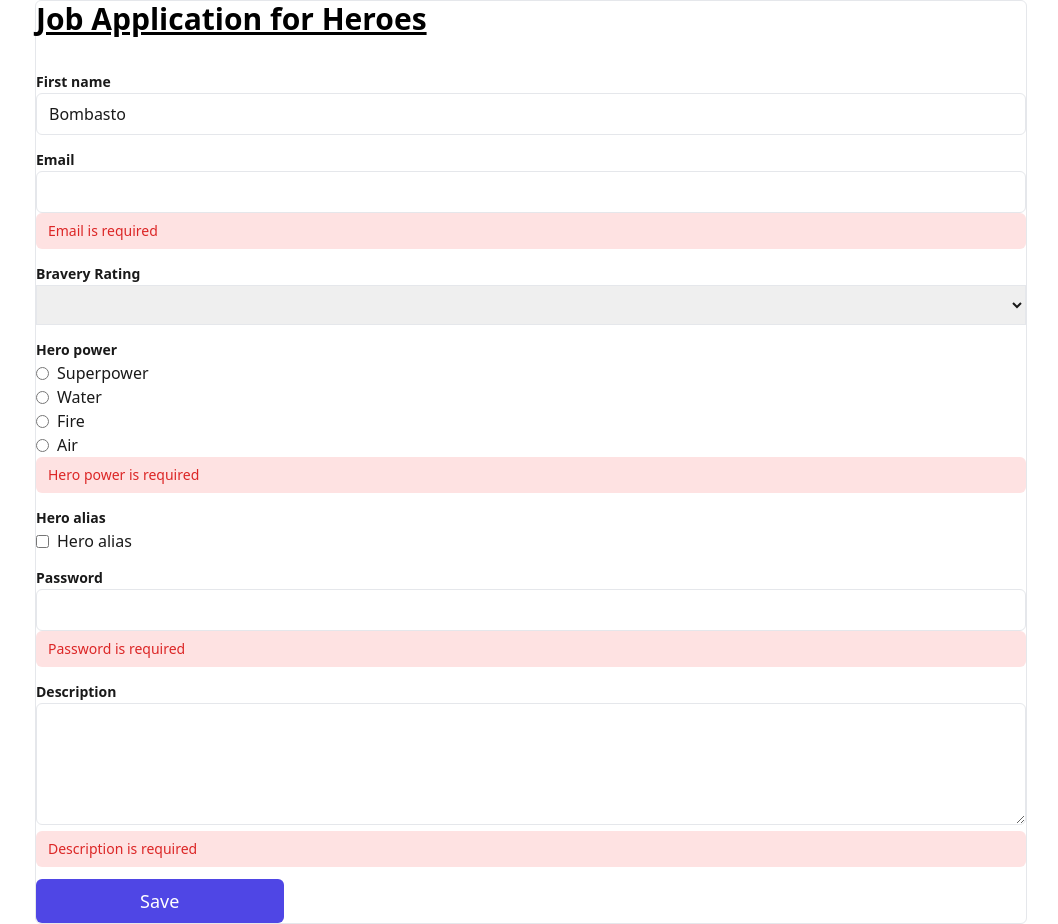
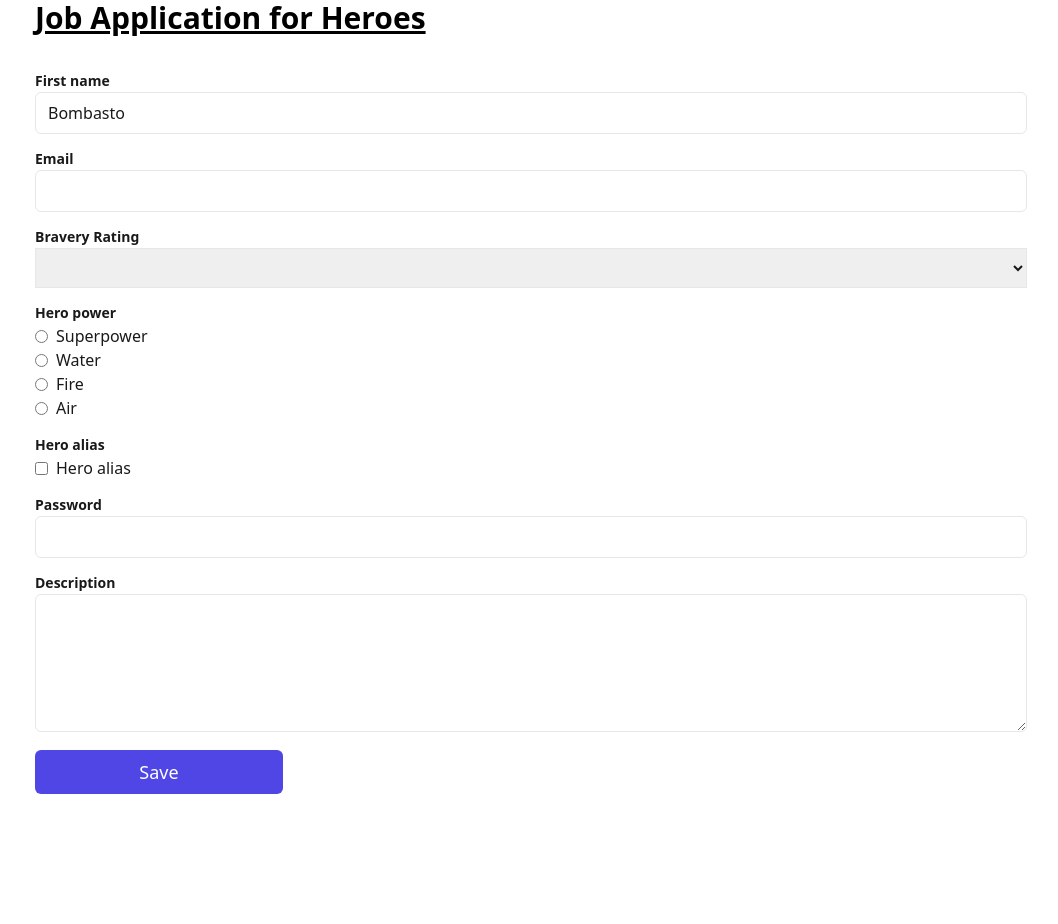
Before and after one commit to HenryAprendo/dynamic-form-design, an Angular app: page / in a window 1280 px wide. Shown: the whole page, without its empty margins (109-1167 px from the left). After the commit the page ends 800 px from the top, so only its background shows below. Built offline with nearby package versions, Linux system fonts and the light colour scheme.

Commit message:
Modificando la validación para que se active solo si el control ha sido tocado

```diff
--- a/src/app/app.component.html
+++ b/src/app/app.component.html
@@ -1,5 +1,5 @@
 <main class="w-full mx-auto px-4 min-h-screen md:max-w-xl xl:max-w-5xl">
-  <div class="border rounded-md">
+  <div>
     <h2 class="text-3xl font-bold underline mb-8">Job Application for Heroes</h2>
     <app-dynamic-form [questions]="questions$|async" />
   </div>
--- a/src/app/components/dynamic-form-question/dynamic-form-question.component.html
+++ b/src/app/components/dynamic-form-question/dynamic-form-question.component.html
@@ -55,8 +55,8 @@
       [formControlName]="question.key"
       cols="30"
       rows="5"
-      class="w-full border rounded-md" ></textarea>
+      class="w-full border rounded-md px-3 py-2" ></textarea>
 
   </div>
-  <div *ngIf="!isValid" class="text-sm text-red-600 bg-red-100 px-3 py-2 rounded-md" >{{question.label}} is required</div>
+  <div *ngIf="isInvalid" class="text-sm text-red-600 bg-red-100 px-3 py-2 rounded-md" >{{question.label}} is required</div>
 </div>
--- a/src/app/components/dynamic-form-question/dynamic-form-question.component.ts
+++ b/src/app/components/dynamic-form-question/dynamic-form-question.component.ts
@@ -17,8 +17,8 @@ export class DynamicFormQuestionComponent {
 
   @Input() form!: FormGroup;
 
-  get isValid(){
-    return this.form.controls[this.question.key].valid;
+  get isInvalid(){
+    return this.form.controls[this.question.key].invalid && this.form.controls[this.question.key].touched;
   }
 
 }
```
